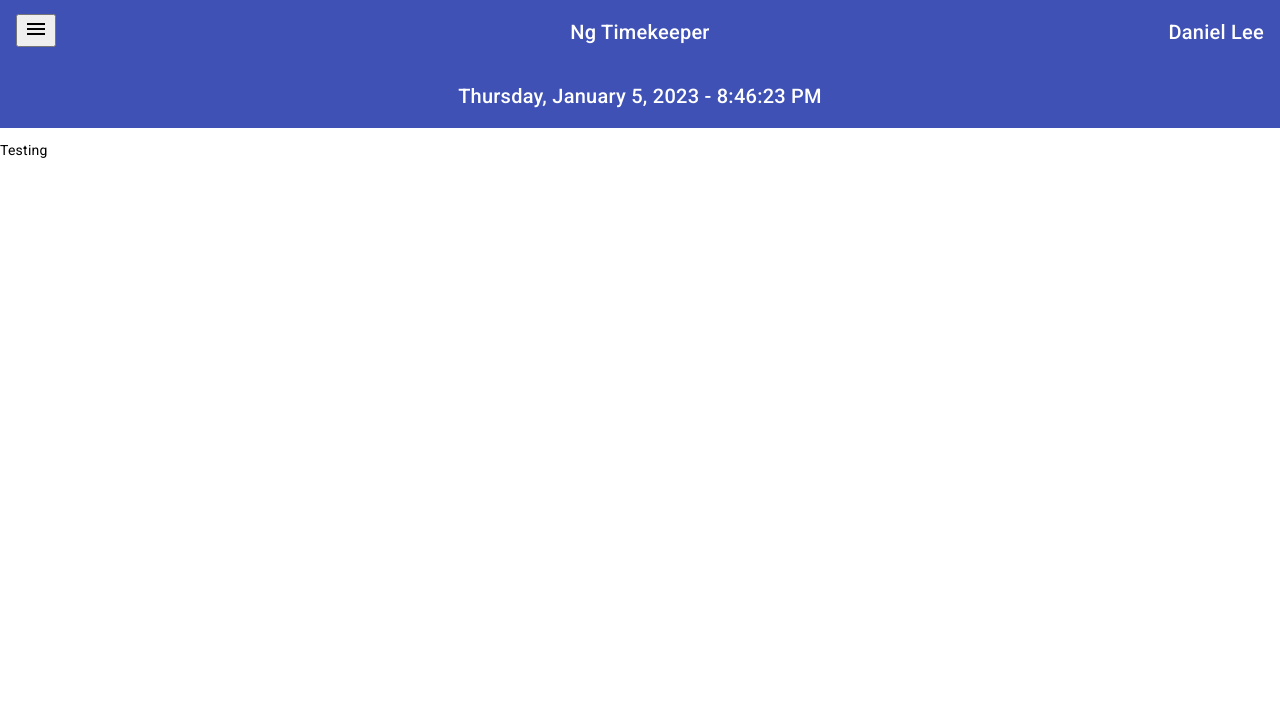
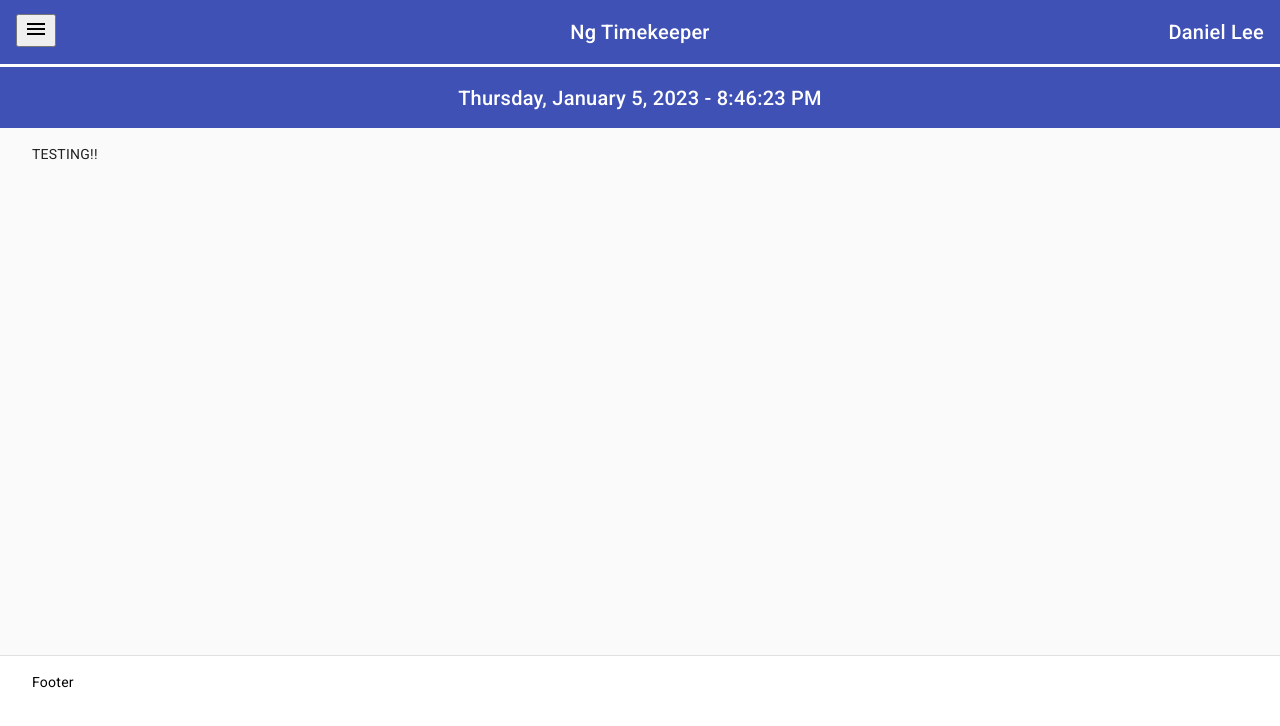
Before and after one commit to danlee7325/ng-timekeeper, an Angular app: page / in a window 1280 px wide. Both pictures are taken after typing "name@example.com", "Sample123" into the empty fields and a click on the button "Sign In". Shown: the top 726 px of the page. Built offline with nearby package versions, Linux system fonts and the light colour scheme.

Commit message:
setup the basic structure of the main page

```diff
--- a/src/app/core/components/header/header.component.html
+++ b/src/app/core/components/header/header.component.html
@@ -1,8 +1,7 @@
-<p>
 <mat-toolbar color="primary">
     <mat-toolbar-row class="header-top-row">
         <div class="header-top-row-section left-text">
-                <button mat-icon-button aria-label="Toggle sidenav">
+            <button mat-icon-button aria-label="Toggle sidenav" (click)="drawer.toggle()">
                 <mat-icon>menu</mat-icon>
             </button>
         </div>
@@ -18,4 +17,3 @@
         {{ currentTime | date: 'EEEE, MMMM d, y - h:mm:ss a' }}
     </mat-toolbar-row>
 </mat-toolbar>
-</p>
--- a/src/app/core/components/header/header.component.scss
+++ b/src/app/core/components/header/header.component.scss
@@ -20,4 +20,5 @@
 
 .header-bottom-row {
     justify-content: center;
+    border-top: solid;
 }
--- a/src/app/core/components/header/header.component.ts
+++ b/src/app/core/components/header/header.component.ts
@@ -1,4 +1,5 @@
-import { Component, OnDestroy } from '@angular/core';
+import { Component, Input, OnDestroy } from '@angular/core';
+import { MatDrawer } from '@angular/material/sidenav';
 
 @Component({
   selector: 'app-header',
@@ -9,6 +10,8 @@ export class HeaderComponent implements OnDestroy {
   currentTime: number = Date.now();
   currentTimeInterval: NodeJS.Timer;
 
+  @Input() drawer!: MatDrawer;
+
   constructor() {
     this.currentTimeInterval = setInterval(() => this.currentTime = Date.now(), 1);
   }
@@ -16,5 +19,4 @@ export class HeaderComponent implements OnDestroy {
   ngOnDestroy(): void {
     clearInterval(this.currentTimeInterval);
   }
-
 }
--- a/src/app/features/main/main.module.ts
+++ b/src/app/features/main/main.module.ts
@@ -4,6 +4,8 @@ import { CommonModule } from '@angular/common';
 import { MainRoutingModule } from './main-routing.module';
 import { MainComponent } from './pages/main/main.component';
 import { CoreComponentsModule } from 'src/app/core/components/core-components.module';
+
+import { MatSidenavModule } from '@angular/material/sidenav';
 
 
 @NgModule({
@@ -14,6 +16,8 @@ import { CoreComponentsModule } from 'src/app/core/components/core-components.mo
     CommonModule,
     MainRoutingModule,
     CoreComponentsModule,
+
+    MatSidenavModule,
   ]
 })
 export class MainModule { }
--- a/src/app/features/main/pages/main/main.component.html
+++ b/src/app/features/main/pages/main/main.component.html
@@ -1,2 +1,15 @@
-<app-header></app-header>
-Testing
+<div class="main-container">
+    <app-header class="header" [drawer]="drawer"></app-header>
+    <mat-drawer-container autosize class="sidenav-container">
+        <mat-drawer #drawer mode="side" class="sidenav">
+            TESTING!
+        </mat-drawer>
+
+        <div class="sidenav-content">
+            TESTING!!
+        </div>
+    </mat-drawer-container>
+    <div class="footer">
+        Footer
+    </div>
+</div>
--- a/src/app/features/main/pages/main/main.component.scss
+++ b/src/app/features/main/pages/main/main.component.scss
@@ -0,0 +1,31 @@
+.main-section-padding {
+    padding: 1rem 2rem;
+}
+
+.main-container {
+    display: flex;
+    flex-flow: column;
+    height: 100%;
+}
+
+.header {
+    flex: 0 1 auto;
+}
+
+.sidenav-container {
+    flex: 1 1 auto;
+}
+
+.sidenav {
+    @extend .main-section-padding;
+}
+
+.sidenav-content {
+    @extend .main-section-padding;
+}
+
+.footer {
+    @extend .main-section-padding;
+    flex: 0 1 7rem;
+    border-top: solid 1px rgba(0,0,0,.12);
+}
```
Also changed, not shown: src/styles.scss (line endings or trailing spaces). Lines whose indentation alone changed are shown as unchanged.
